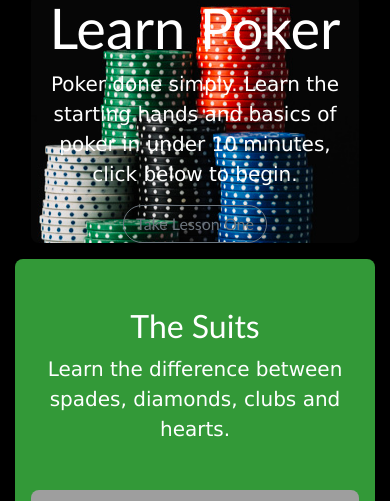
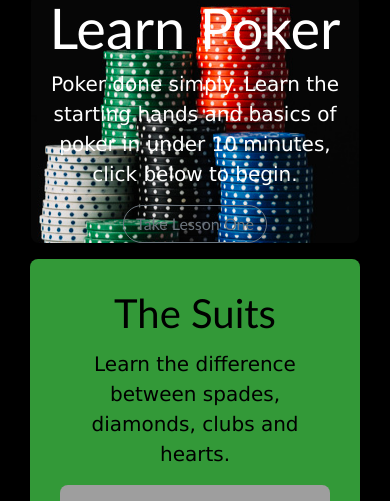
Before and after one commit to JakeL1001/pokertutorial, a Flask app: page / in a window 390 px wide. Shown: the part 134-635 px from the top of the page. Run offline with Flask 2, Linux system fonts and the light colour scheme; some libraries are stand-ins or nearby versions; grey boxes are pictures that could not be loaded.

Commit message:
landing page work

```diff
--- a/pokerapp/static/styles/custom.css
+++ b/pokerapp/static/styles/custom.css
@@ -147,12 +147,24 @@ p {
 
 .card{
     background: rgb(51, 153, 56);
-    margin: 50px;
-    padding: 20px;
-    border: 10px
+    margin: 15px;
+    padding: 10px;
+    border: 10px;
+}
+
+
+.card-title{
+    color: black;
+    font-size: 2.5rem;
+    font-weight: 400;
+    line-height: 1.2;
+}
+
+.card-text{
+    font-size:1.25rem;
+    font-weight:300
 
 }
-
 
 .card-img-top {
     width: 100%;
--- a/pokerapp/templates/Lessons/lessonshome.html
+++ b/pokerapp/templates/Lessons/lessonshome.html
@@ -2,7 +2,7 @@
 {%block title%} Lessons {%endblock%}
 
 
-<style>body {margin: 15px;}</style>
+
 <body>
 <div class="card-deck">
   <div class="card">
@@ -21,6 +21,7 @@
       <button type="button"class="btn btn-dark"><a href = "{{ url_for('lesson2')}}">Begin Lesson</a></button>
     </div>
   </div>
+
   <div class="card">
     <img src="https://1ednx3tnfmz1xmk99kw15ns1-wpengine.netdna-ssl.com/wp-content/uploads/2019/05/flop-turn-river.png" class="card-img-top" alt="...">
     <div class="card-body">
@@ -31,6 +32,6 @@
   </div>
 </div>
 </body>
-<!--Kane please thanks-->
+
 
 {%endblock%}
--- a/pokerapp/templates/pokerlanding.html
+++ b/pokerapp/templates/pokerlanding.html
@@ -1,7 +1,9 @@
-{% extends "base.html"%} {%block title%}Home{%endblock%} {% block content %}
+    {% extends "base.html"%} {%block title%}Home{%endblock%} {% block content %}
 
 
-<div class="position-relative overflow-hidden p-3 text-center ">
+
+
+<div class="position-relative overflow-hidden p-3 text-center">
     <div class="responsive" style="background-image: url('../static/homephoto.png'); background-repeat: no-repeat; background-position: 100% 100%;">
         <div class="col-md-5 p-lg-5 mx-auto">
             <h1 class="display-4 font-weight-normal header-main">Learn Poker</h1>
@@ -11,24 +13,42 @@
     </div>
 </div>
 
-<div class="d-md-flex flex-md-equal w-100 my-md-3 pl-md-3">
-  <div style="background-color: rgb(51, 153, 56); " class="mr-md-3 pt-3 px-3 pt-md-5 px-md-5 text-center text-white overflow-hidden">
-        <div class="my-3 py-3">
-            <h2 class="display-5">The Suits</h2>
-            <p class="lead">Learn the difference between spades, diamonds, clubs and hearts. <br><br></p>
-            <img src="https://www.pngpix.com/wp-content/uploads/2016/11/PNGPIX-COM-Playing-Card-Symbols-PNG-Transparent-Image.png" alt="4 suits" onclick="TODO" class="responsive"></img>
+
+<div class="card-group">
+    <div class="card" style = "border-radius: 8px; margin-top: 0px;">
+      <div class="card-body">
+        <h2 class="card-title">The Suits</h5>
+        <p class="card-text" style= "color:black">Learn the difference between spades, diamonds, clubs and hearts.</p>
+        <img src="https://www.pngpix.com/wp-content/uploads/2016/11/PNGPIX-COM-Playing-Card-Symbols-PNG-Transparent-Image.png" alt="4 suits" onclick="TODO" class="responsive"></img>
+      </div>
+    </div>
+
+    <div class="card" style=  " margin-top: 0px; border-radius: 8px; background-color: rgb(255, 255, 255)">
+        <div class="card-body">
+          <h2 class="card-title">Challenge Yourself</h5>
+          <p class="card-text" style= "color:black">See where you rank against other players with our results page.</p>
+          <img src= "https://upload.wikimedia.org/wikipedia/commons/thumb/8/8c/Standard_deviation_diagram.svg/1280px-Standard_deviation_diagram.svg.png" alt="distibution graph" onclick="TODO" class="responsive"></img>
+        </div>
+    </div>
+
+</div>
+
+<div class="card-group">
+    <div class="card bg-dark" style=  "border-radius: 8px;">
+      <div class="card-body">
+          <h2 class="card-title">The Game</h2>
+          <p class="card-text" style= "color:black" >Learn how the game of Texas no limit holdem is played</p>
+          <img src="https://1ednx3tnfmz1xmk99kw15ns1-wpengine.netdna-ssl.com/wp-content/uploads/2019/05/flop-turn-river.png" alt="poker, flop turn and river" onclick="TODO" class="responsive"></img>
+        </div>
+    </div>
+
+    <div class="card" style=" border-radius: 8px; background-color: rgb(47, 44, 221);">
+        <div class="card-body">
+            <h2 class="card-title">Another headline</h2>
+            <p class="card-text">And an even wittier subheading.</p>
         </div>
         </div>
-
-    <div class="bg-light mr-md-3 pt-3 px-3 pt-md-5 px-md-5 text-center overflow-hidden">
-        <div class="my-3 p-3">
-            <h2 class="display-5">Challenge Yourself</h2>
-            <p class="lead">See where you rank against other players with our results page.</p>
-            <img src="https://upload.wikimedia.org/wikipedia/commons/thumb/8/8c/Standard_deviation_diagram.svg/1280px-Standard_deviation_diagram.svg.png" alt="distibution graph" onclick="TODO" class="responsive"></img>
-        </div>
-    </div>
 </div>
-
 
 
 <div class="d-md-flex flex-md-equal w-100 my-md-3 pl-md-3">
```
Also changed, not shown: pokerapp/templates/pokerlanding(original).html (added, +52 -0 lines), README.md.
